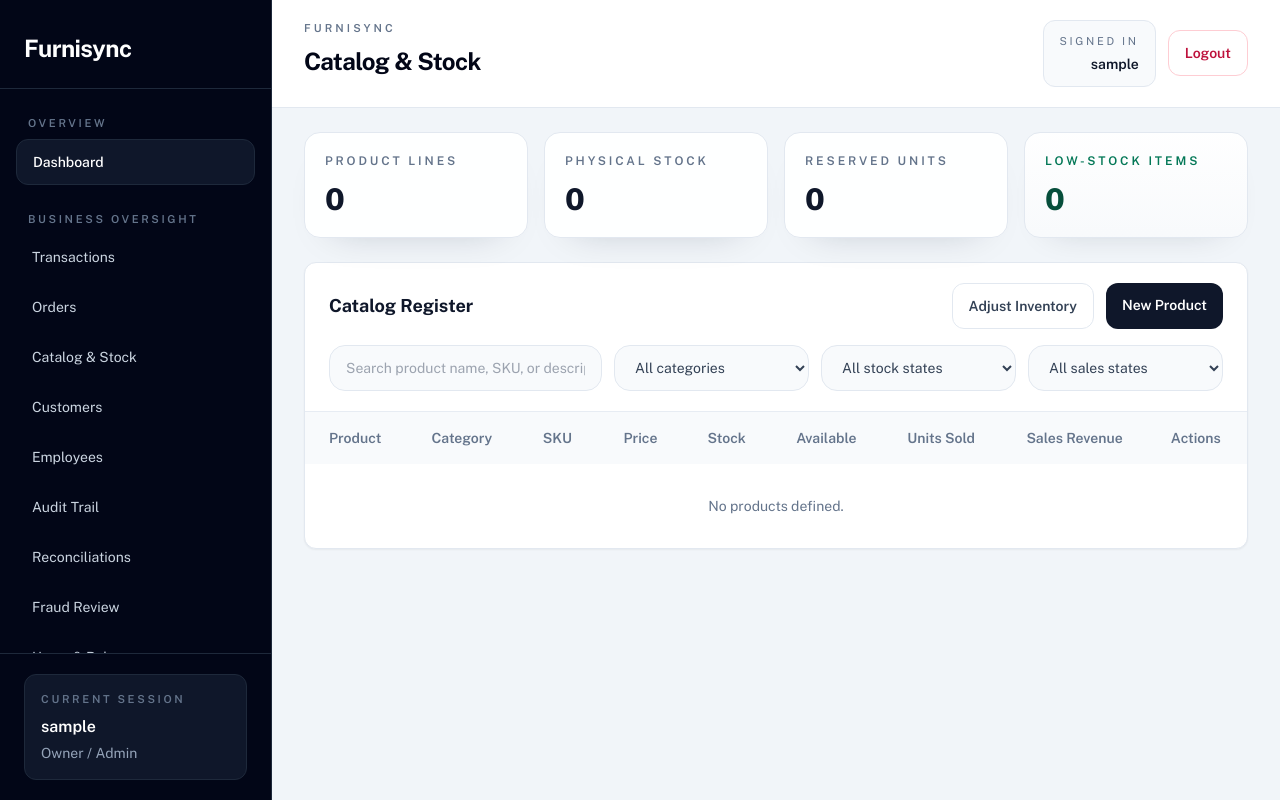
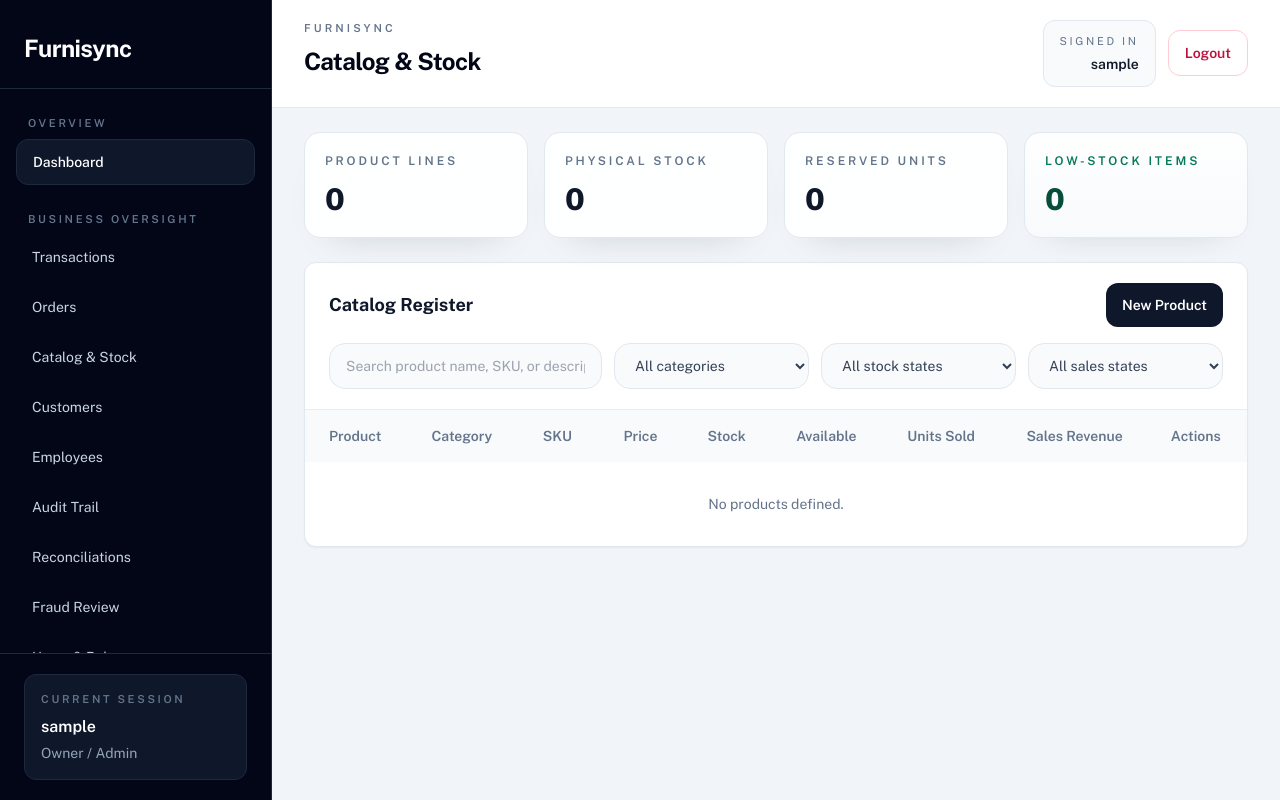
Before and after one commit to mrstorres-pixel/Furnisync, a Django app: page /products/ in a window 1280 px wide. Run offline with Django 5.2, Linux system fonts and the light colour scheme; the visitor is signed in with stand-in values (Sample User, id 1); data that the repository does not hold is empty; some libraries are stand-ins or nearby versions.

Commit message:
Remove redundant adjust inventory buttons

```diff
--- a/templates/base.html
+++ b/templates/base.html
@@ -138,7 +138,6 @@
                         <a href="{% url 'transaction_list' %}" class="block rounded-xl px-4 py-3 text-slate-300 transition hover:bg-slate-900 hover:text-white">Transactions</a>
                         <a href="{% url 'order_list' %}" class="block rounded-xl px-4 py-3 text-slate-300 transition hover:bg-slate-900 hover:text-white">Order Register</a>
                         <a href="{% url 'product_list' %}" class="block rounded-xl px-4 py-3 text-slate-300 transition hover:bg-slate-900 hover:text-white">Catalog &amp; Stock</a>
-                        <a href="{% url 'inventory_adjustment' %}" class="block rounded-xl px-4 py-3 text-slate-300 transition hover:bg-slate-900 hover:text-white">Adjust Inventory</a>
                         <a href="{% url 'customer_list' %}" class="block rounded-xl px-4 py-3 text-slate-300 transition hover:bg-slate-900 hover:text-white">Customers</a>
                         <a href="{% url 'employee_list' %}" class="block rounded-xl px-4 py-3 text-slate-300 transition hover:bg-slate-900 hover:text-white">Employees</a>
                         <a href="{% url 'audit_log_list' %}" class="block rounded-xl px-4 py-3 text-slate-300 transition hover:bg-slate-900 hover:text-white">Audit Trail</a>
--- a/templates/core/dashboard_generic.html
+++ b/templates/core/dashboard_generic.html
@@ -112,9 +112,6 @@
                 <p class="text-sm font-semibold text-slate-900">Review customer records</p>
             </a>
         {% elif role == 'manager' %}
-            <a href="{% url 'inventory_adjustment' %}" class="rounded-xl border border-slate-200 bg-slate-50 p-5 transition hover:border-brand-400 hover:bg-white">
-                <p class="text-sm font-semibold text-slate-900">Adjust inventory</p>
-            </a>
             <a href="{% url 'transaction_list' %}" class="rounded-xl border border-slate-200 bg-slate-50 p-5 transition hover:border-brand-400 hover:bg-white">
                 <p class="text-sm font-semibold text-slate-900">Inspect transactions</p>
             </a>
--- a/templates/core/product_list.html
+++ b/templates/core/product_list.html
@@ -29,7 +29,6 @@
             </div>
             <div class="flex gap-3">
                 {% if user.profile.role == 'manager' or user.profile.role == 'owner' %}
-                    <a href="{% url 'inventory_adjustment' %}" class="rounded-xl border border-slate-200 bg-white px-4 py-3 text-sm font-semibold text-slate-700 transition hover:bg-slate-50">Adjust Inventory</a>
                     <a href="{% url 'product_create' %}" class="rounded-xl bg-slate-900 px-4 py-3 text-sm font-semibold text-white transition hover:bg-brand-800">New Product</a>
                 {% endif %}
             </div>
```
